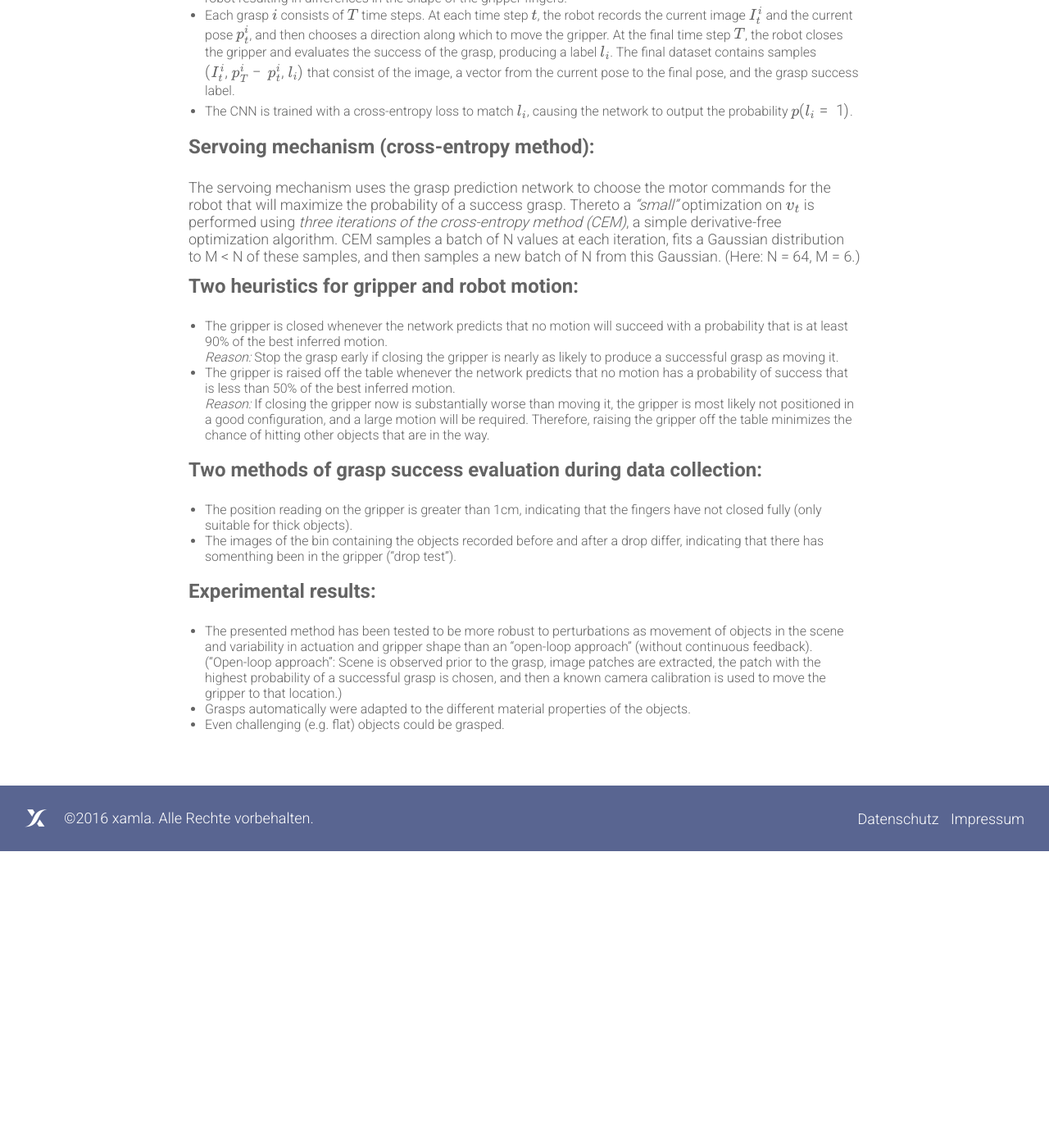
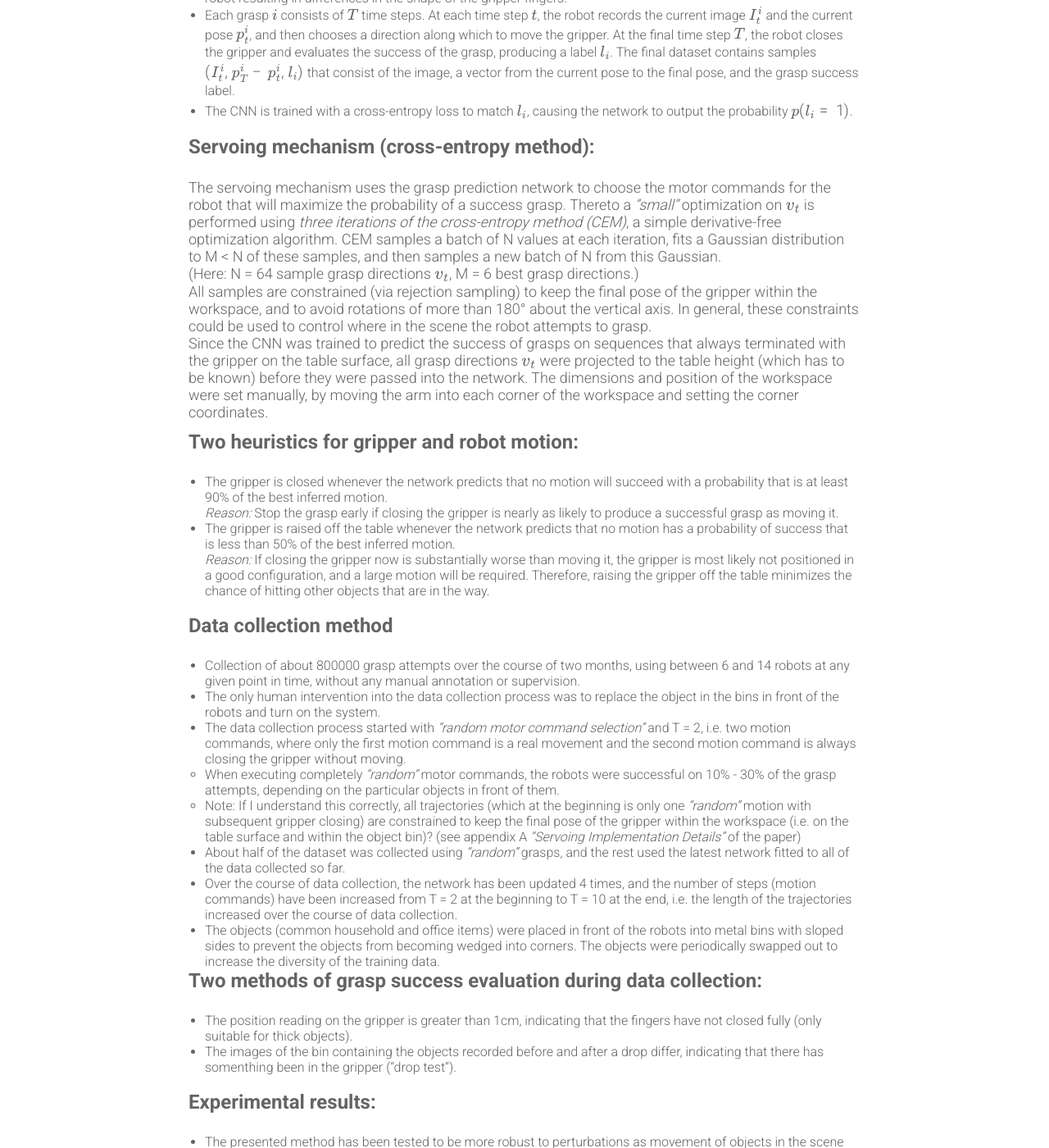
Before and after one commit to Xamla/xamla.github.io, a Jekyll site: the page built from _posts/2016-03-15-Review-of-Learning-Hand-Eye-Coordination-via-DL.markdown, in a window 1280 px wide and 1400 px high, scrolled down 1097 px. Shown: the whole window at 82% size. Built offline with Jekyll 4.4.1, drawn with Linux system fonts in a browser that asks for light colours; formulas are drawn with MathJax 3; before the commit the page ends 2135 px from its top, so only the background shows below that; some of the changed text lies outside the part shown.

Commit message:
Update 2016-03-15-Review-of-Learning-Hand-Eye-Coordination-via-DL.markdown

```diff
--- a/_posts/2016-03-15-Review-of-Learning-Hand-Eye-Coordination-via-DL.markdown
+++ b/_posts/2016-03-15-Review-of-Learning-Hand-Eye-Coordination-via-DL.markdown
@@ -37,8 +37,11 @@ objects in the scene.
 ## Servoing mechanism (cross-entropy method):
 The servoing mechanism uses the grasp prediction network to choose the motor commands for the robot that will maximize the probability of a success grasp.
 Thereto a *“small”* optimization on \\(v_t\\) is performed using *three iterations of the cross-entropy method (CEM)*, a simple derivative-free optimization algorithm.
-CEM samples a batch of N values at each iteration, fits a Gaussian distribution to M < N of these samples, and then samples a new batch of N from this Gaussian.
-(Here: N = 64, M = 6.)
+CEM samples a batch of N values at each iteration, fits a Gaussian distribution to M < N of these samples, and then samples a new batch of N from this Gaussian.  <br />
+(Here: N = 64 sample grasp directions \\(v_t\\), M = 6 best grasp directions.) <br />
+All samples are constrained (via rejection sampling) to keep the final pose of the gripper within the workspace, and to avoid rotations of more than 180° about the vertical axis. In general, these constraints could be used to control where in the scene the robot attempts to grasp. <br />
+Since the CNN was trained to predict the success of grasps on sequences that always terminated with the gripper on the table surface, all grasp directions \\(v_t\\) were projected to the table height (which has to be known) before they were passed into the network.
+The dimensions and position of the workspace were set manually, by moving the arm into each corner of the workspace and setting the corner coordinates.
 
 ## Two heuristics for gripper and robot motion:
 * The gripper is closed whenever the network predicts that no motion will succeed with a probability that is at least 90% of the best inferred motion. <br />
@@ -49,6 +52,16 @@ CEM samples a batch of N values at each iteration, fits a Gaussian distribution
   in a good configuration, and a large motion will be required. Therefore, raising the gripper off the table minimizes
   the chance of hitting other objects that are in the way. <br />
 <br />
+
+## Data collection method
+* Collection of about 800000 grasp attempts over the course of two months, using between 6 and 14 robots at any given point in time, without any manual annotation or supervision.
+* The only human intervention into the data collection process was to replace the object in the bins in front of the robots and turn on the system.
+* The data collection process started with *"random motor command selection"* and T = 2, i.e. two motion commands, where only the first motion command is a real movement and the second motion command is always closing the gripper without moving.
+  * When executing completely *"random"* motor commands, the robots were successful on 10% - 30% of the grasp attempts, depending on the particular objects in front of them.
+  * Note: If I understand this correctly, all trajectories (which at the beginning is only one *"random"* motion with subsequent gripper closing) are constrained to keep the final pose of the gripper within the workspace (i.e. on the table surface and within the object bin)? (see appendix A *"Servoing Implementation Details"* of the paper)
+* About half of the dataset was collected using *"random"* grasps, and the rest used the latest network fitted to all of the data collected so far.
+* Over the course of data collection, the network has been updated 4 times, and the number of steps (motion commands) have been increased from T = 2 at the beginning to T = 10 at the end, i.e. the length of the trajectories increased over the course of data collection.
+* The objects (common household and office items) were placed in front of the robots into metal bins with sloped sides to prevent the objects from becoming wedged into corners. The objects were periodically swapped out to increase the diversity of the training data.
 
 ## Two methods of grasp success evaluation during data collection:
 * The position reading on the gripper is greater than 1cm, indicating that the fingers have not closed fully
@@ -66,3 +79,4 @@ CEM samples a batch of N values at each iteration, fits a Gaussian distribution
     location.)
 * Grasps automatically were adapted to the different material properties of the objects.
 * Even challenging (e.g. flat) objects could be grasped.
+* Results of experimenting with the training data sizes suggest that collecting additional data could further improve the accuracy of the grasping sypstem. Thus experiments with even larger datasets are planned for future work.
```
